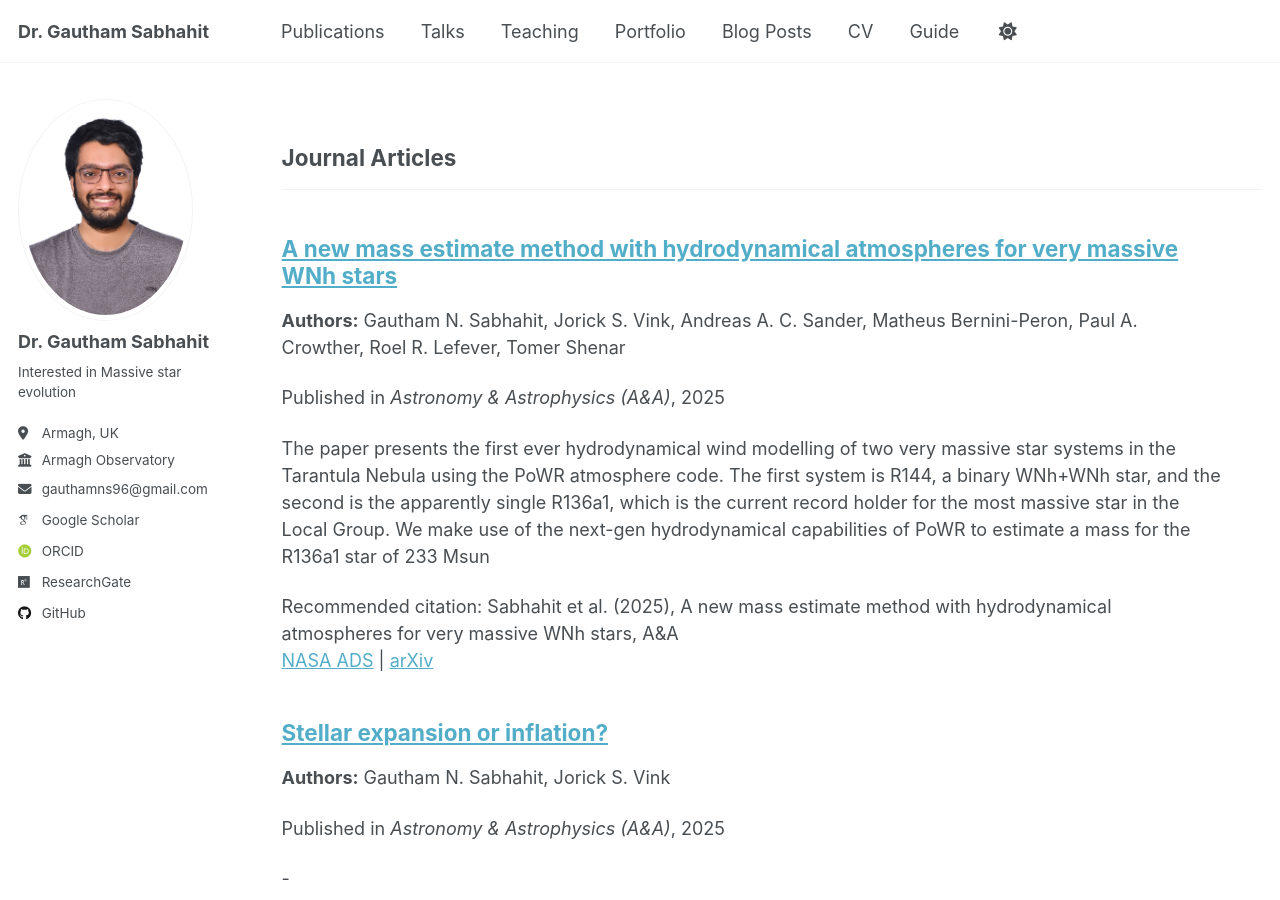
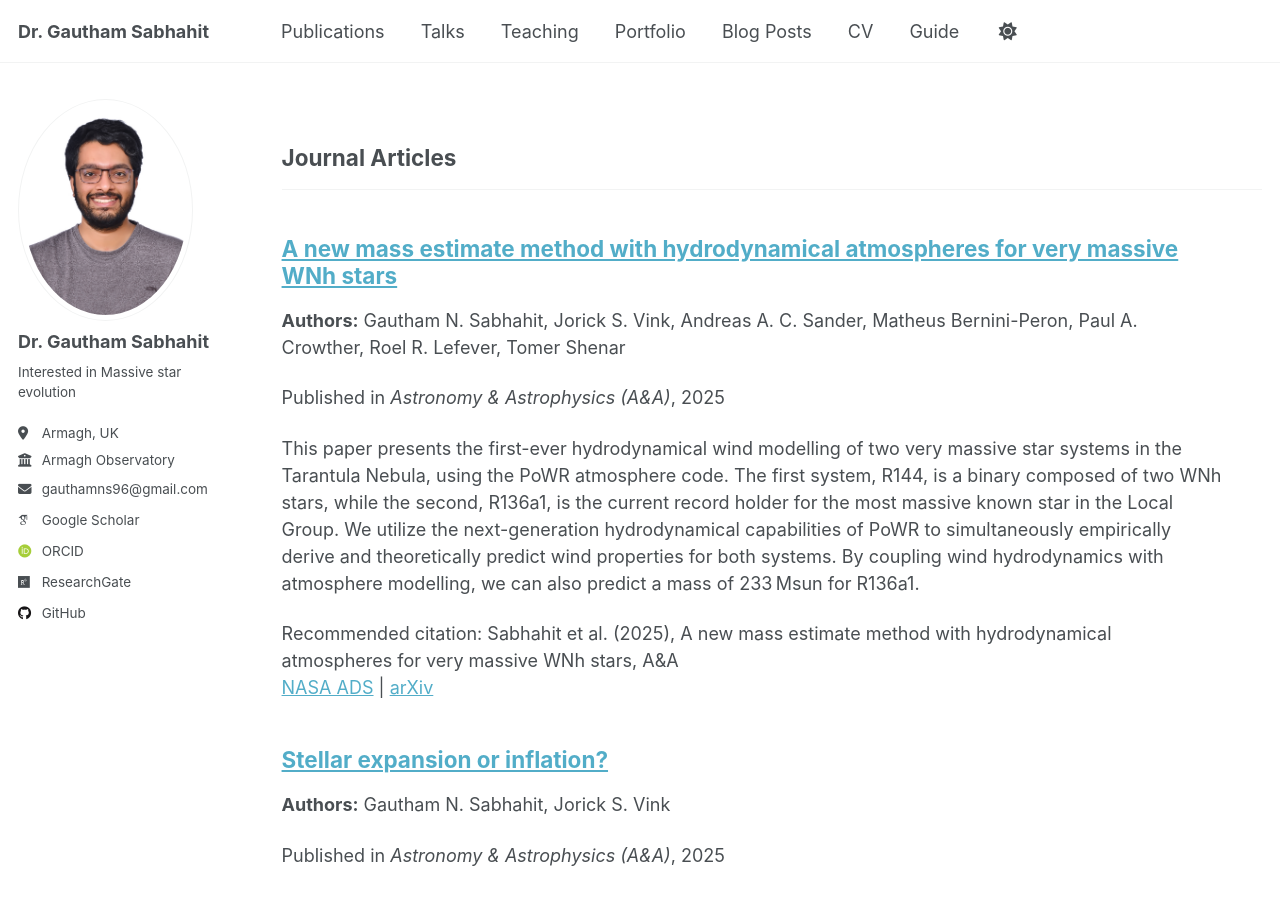
Before and after one commit to Mdot-com/mdot.com, a Jekyll site: the page built from _pages/publications.html, in a window 1280 px wide and 900 px high. Built offline with Jekyll 4.4.1, drawn with Linux system fonts in a browser that asks for light colours; some web fonts are replaced.

Commit message:
Update 2025-02-01-R136-R144-Hydro.md

```diff
--- a/_publications/2025-02-01-R136-R144-Hydro.md
+++ b/_publications/2025-02-01-R136-R144-Hydro.md
@@ -3,8 +3,7 @@ title: "A new mass estimate method with hydrodynamical atmospheres for very mass
 collection: publications
 category: manuscripts
 permalink: /publication/2025-02-01-R136-R144-Hydro
-excerpt: 'The paper presents the first ever hydrodynamical wind modelling of two very massive star systems in the Tarantula Nebula using the PoWR atmosphere code. The first system is R144, a binary WNh+WNh star, and the second is
-the apparently single R136a1, which is the current record holder for the most massive star in the Local Group. We make use of the next-gen hydrodynamical capabilities of PoWR to estimate a mass for the R136a1 star of 233 Msun'
+excerpt: 'This paper presents the first-ever hydrodynamical wind modelling of two very massive star systems in the Tarantula Nebula, using the PoWR atmosphere code. The first system, R144, is a binary composed of two WNh stars, while the second, R136a1, is the current record holder for the most massive known star in the Local Group. We utilize the next-generation hydrodynamical capabilities of PoWR to simultaneously empirically derive and theoretically predict wind properties for both systems. By coupling wind hydrodynamics with atmosphere modelling, we can also predict a mass of 233 Msun for R136a1.'
 date: 2025-02-01
 venue: 'Astronomy & Astrophysics (A&A)'
 paperurl: 'https://ui.adsabs.harvard.edu/abs/2025arXiv250214957S/abstract'
```
